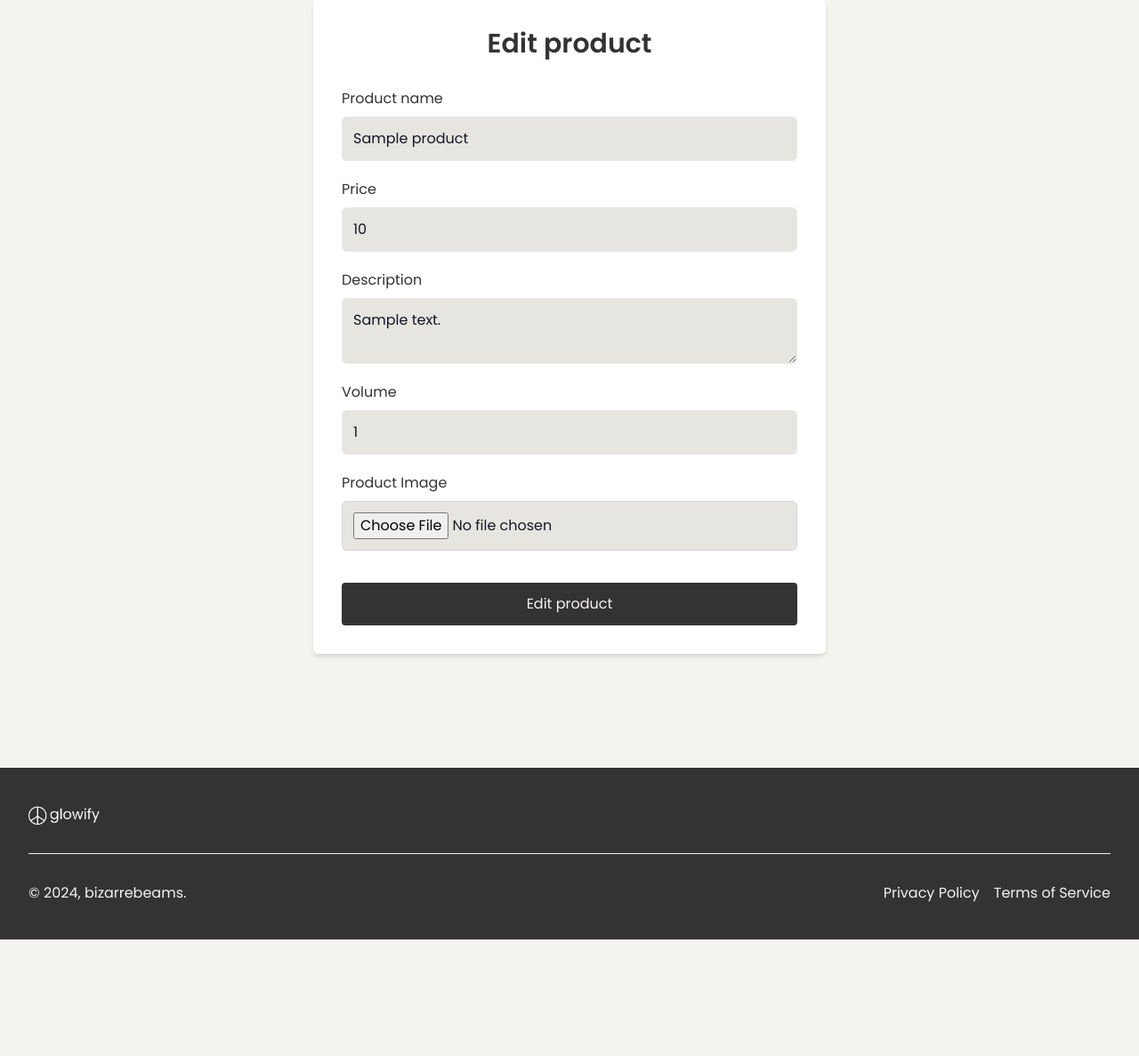
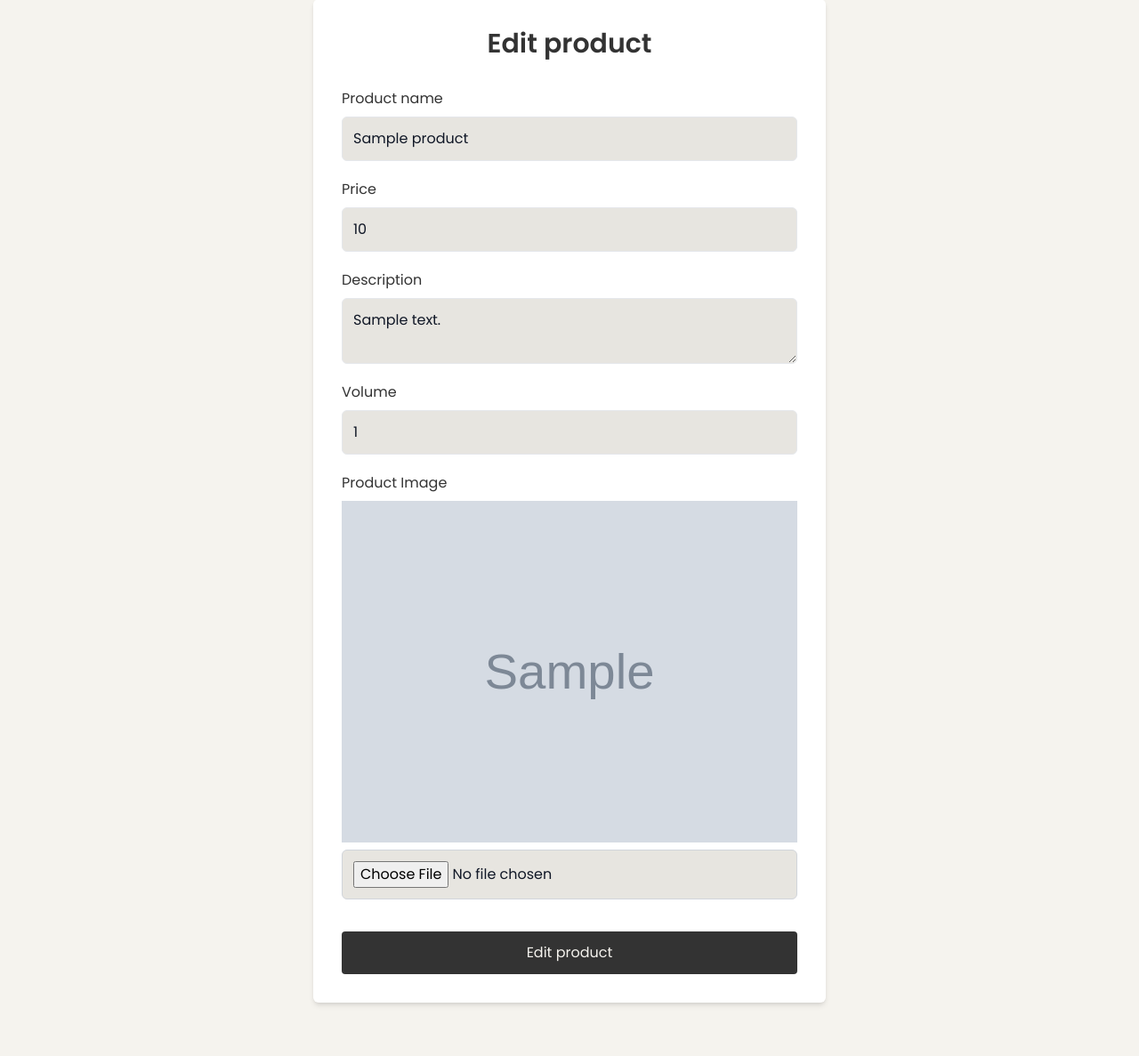
Before and after one commit to bizarrebeam/glowify, a Django app: page /edit-product/00000000-0000-0000-0000-000000000001 in a window 1280 px wide. Shown: the part 129-1316 px from the top of the page at 89% size. Before the commit the page ends 1185 px from the top, so only its background shows below. Run offline with Django 5.2, Linux system fonts and the light colour scheme; tables that the repository leaves empty hold one stand-in row (values such as "Sample post"); grey boxes marked "Sample" are stand-in pictures; some libraries are stand-ins or nearby versions.

```diff
--- a/main/templates/edit_product.html
+++ b/main/templates/edit_product.html
@@ -11,22 +11,25 @@
       {% csrf_token %}
       <div>
         <label for="id_name" class="block text-xs sm:text-sm md:text-base text-[#333333] mb-1 sm:mb-2">Product name</label>
-        <input id="id_name" name="name" type="text" required class="appearance-none rounded-md relative block w-full px-2 sm:px-3 py-1.5 sm:py-2 md:py-3 border placeholder-[#818181] text-gray-900 focus:outline-none focus:ring-[#333333] focus:border-[#333333] focus:z-10text-xs sm:text-sm md:text-base bg-[#E7E5E0]" placeholder="E.g. COSRX Snail Mucin" value="{{ form.name.value }}">
+        <input id="id_name" name="name" type="text" required class="appearance-none rounded-md relative block w-full px-2 sm:px-3 py-1.5 sm:py-2 md:py-3 border placeholder-[#818181] text-gray-900 focus:outline-none focus:ring-[#333333] focus:border-[#333333] focus:z-10 text-xs sm:text-sm md:text-base bg-[#E7E5E0]" placeholder="E.g. COSRX Snail Mucin" value="{{ form.name.value }}">
       </div>
       <div>
         <label for="id_price" class="block text-xs sm:text-sm md:text-base text-[#333333] mb-1 sm:mb-2">Price</label>
-        <input id="id_price" name="price" type="text" required class="appearance-none rounded-md relative block w-full px-2 sm:px-3 py-1.5 sm:py-2 md:py-3 border placeholder-[#818181] text-gray-900 focus:outline-none focus:ring-[#333333] focus:border-[#333333] focus:z-10text-xs sm:text-sm md:text-base bg-[#E7E5E0]" placeholder="In Rupiah, e.g. 150000" value="{{ form.price.value }}">
+        <input id="id_price" name="price" type="text" required class="appearance-none rounded-md relative block w-full px-2 sm:px-3 py-1.5 sm:py-2 md:py-3 border placeholder-[#818181] text-gray-900 focus:outline-none focus:ring-[#333333] focus:border-[#333333] focus:z-10 text-xs sm:text-sm md:text-base bg-[#E7E5E0]" placeholder="In Rupiah, e.g. 150000" value="{{ form.price.value }}">
       </div>
       <div>
         <label for="id_description" class="block text-xs sm:text-sm md:text-base text-[#333333] mb-1 sm:mb-2">Description</label>
-        <textarea id="id_description" name="description" required class="appearance-none rounded-md relative block w-full px-2 sm:px-3 py-1.5 sm:py-2 md:py-3 border placeholder-[#818181] text-gray-900 focus:outline-none focus:ring-[#333333] focus:border-[#333333] focus:z-10text-xs sm:text-sm md:text-base bg-[#E7E5E0]" placeholder="E.g. An essence to calm down the skin.">{{ form.description.value }}</textarea>
+        <textarea id="id_description" name="description" required class="appearance-none rounded-md relative block w-full px-2 sm:px-3 py-1.5 sm:py-2 md:py-3 border placeholder-[#818181] text-gray-900 focus:outline-none focus:ring-[#333333] focus:border-[#333333] focus:z-10 text-xs sm:text-sm md:text-base bg-[#E7E5E0]" placeholder="E.g. An essence to calm down the skin.">{{ form.description.value }}</textarea>
       </div>
       <div>
         <label for="id_volume" class="block text-xs sm:text-sm md:text-base text-[#333333] mb-1 sm:mb-2">Volume</label>
-        <input id="id_volume" name="volume" type="text" required class="appearance-none rounded-md relative block w-full px-2 sm:px-3 py-1.5 sm:py-2 md:py-3 border placeholder-[#818181] text-gray-900 focus:outline-none focus:ring-[#333333] focus:border-[#333333] focus:z-10text-xs sm:text-sm md:text-base bg-[#E7E5E0]" placeholder="In ml, e.g. 150" value="{{ form.volume.value }}">
+        <input id="id_volume" name="volume" type="text" required class="appearance-none rounded-md relative block w-full px-2 sm:px-3 py-1.5 sm:py-2 md:py-3 border placeholder-[#818181] text-gray-900 focus:outline-none focus:ring-[#333333] focus:border-[#333333] focus:z-10 text-xs sm:text-sm md:text-base bg-[#E7E5E0]" placeholder="In ml, e.g. 150" value="{{ form.volume.value }}">
       </div>
       <div>
         <label for="id_image" class="block text-xs sm:text-sm md:text-base text-[#333333] mb-1 sm:mb-2">Product Image</label>
+        {% if form.image.value %}
+          <img src="{{ form.image.value.url }}" alt="Current Image" class="mb-2 w-full h-auto object-cover">
+        {% endif %}
         <input id="id_image" name="image" type="file" class="appearance-none rounded-md relative block w-full px-2 sm:px-3 py-1.5 sm:py-2 md:py-3 border border-gray-300 text-gray-900 focus:outline-none focus:ring-indigo-500 focus:border-indigo-500 focus:z-10 text-xs sm:text-sm md:text-base bg-[#E7E5E0]">
       </div>
       <div>
--- a/main/views.py
+++ b/main/views.py
@@ -28,7 +28,7 @@ def show_main(request):
     return render(request, "main.html", context)
 
 def create_product(request):
-    form = ProductForm(request.POST or None)
+    form = ProductForm(request.POST or None, request.FILES or None)
 
     if form.is_valid() and request.method == "POST":
         product = form.save(commit=False)
```
Also changed, not shown: main/templates/card_product.html (+6 -2 lines), main/templates/create_product.html (+4 -4 lines), static/image/image.png (added).
